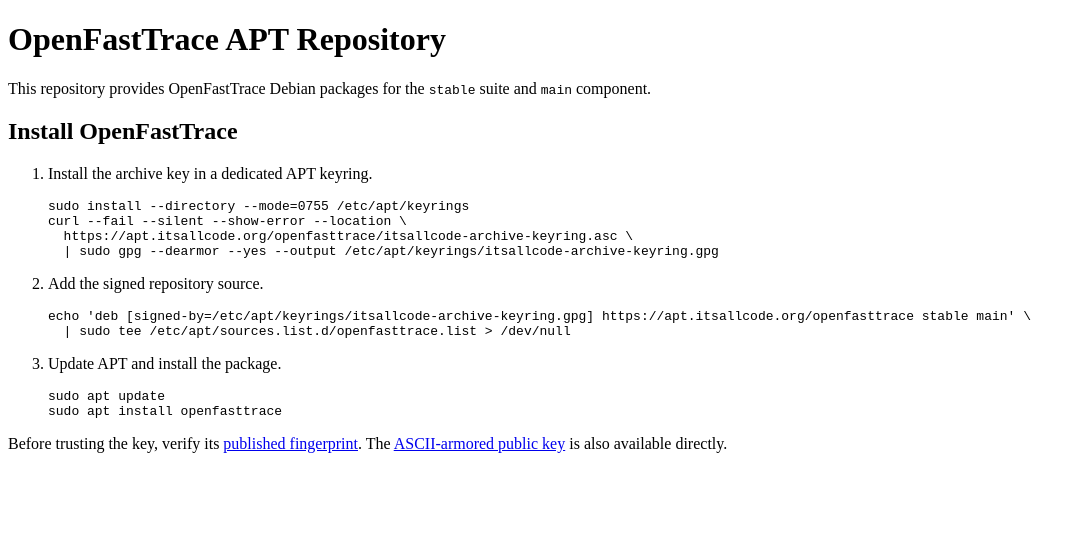
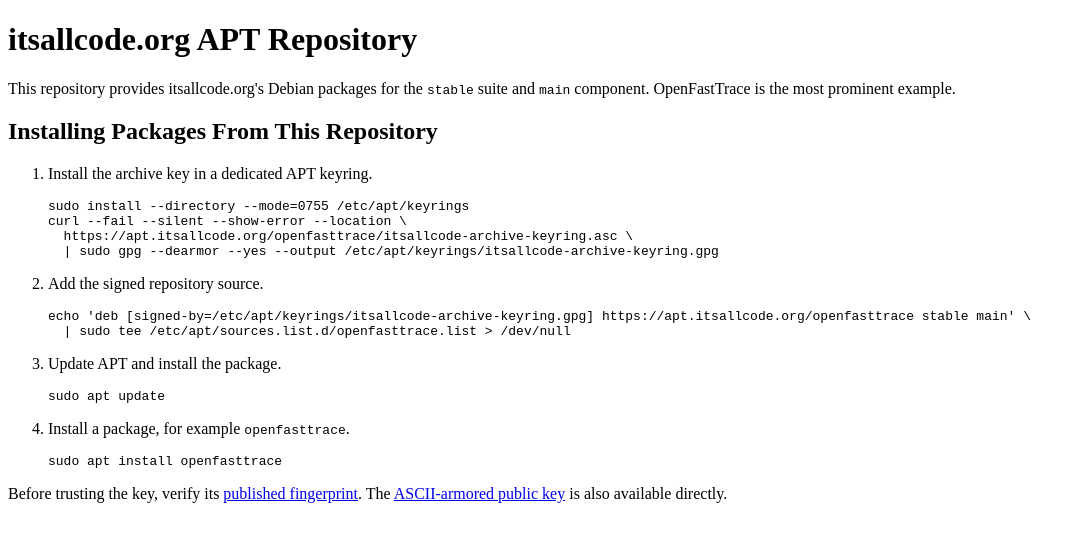
Before and after one commit to itsallcode/itsallcode-apt-repository, a plain HTML site: page apt-repository/index.html in a window 1280 px wide. Shown: the whole page, without its empty margins (0-1085 px from the left). Drawn offline with Linux system fonts and the light colour scheme.

Commit message:
#4: Improved installation instructions.

```diff
--- a/apt-repository/index.html
+++ b/apt-repository/index.html
@@ -3,15 +3,15 @@
   <head>
     <meta charset="utf-8">
     <meta name="viewport" content="width=device-width, initial-scale=1">
-    <title>OpenFastTrace APT Repository</title>
+    <title>itsallcode.org APT Repository</title>
   </head>
   <body>
-    <h1>OpenFastTrace APT Repository</h1>
+    <h1>itsallcode.org APT Repository</h1>
     <p>
-      This repository provides OpenFastTrace Debian packages for the <code>stable</code> suite and <code>main</code> component.
+      This repository provides itsallcode.org's Debian packages for the <code>stable</code> suite and <code>main</code> component. OpenFastTrace is the most prominent example.
     </p>
 
-    <h2>Install OpenFastTrace</h2>
+    <h2>Installing Packages From This Repository</h2>
     <ol>
       <li>
         <p>Install the archive key in a dedicated APT keyring.</p>
@@ -27,8 +27,11 @@
       </li>
       <li>
         <p>Update APT and install the package.</p>
-        <pre>sudo apt update
-sudo apt install openfasttrace</pre>
+        <pre>sudo apt update</pre>
+      </li>
+      <li>
+        <p>Install a package, for example <code>openfasttrace</code>.</p>
+        <pre>sudo apt install openfasttrace</pre>
       </li>
     </ol>
 
```
Also changed, not shown: 1 other file.
